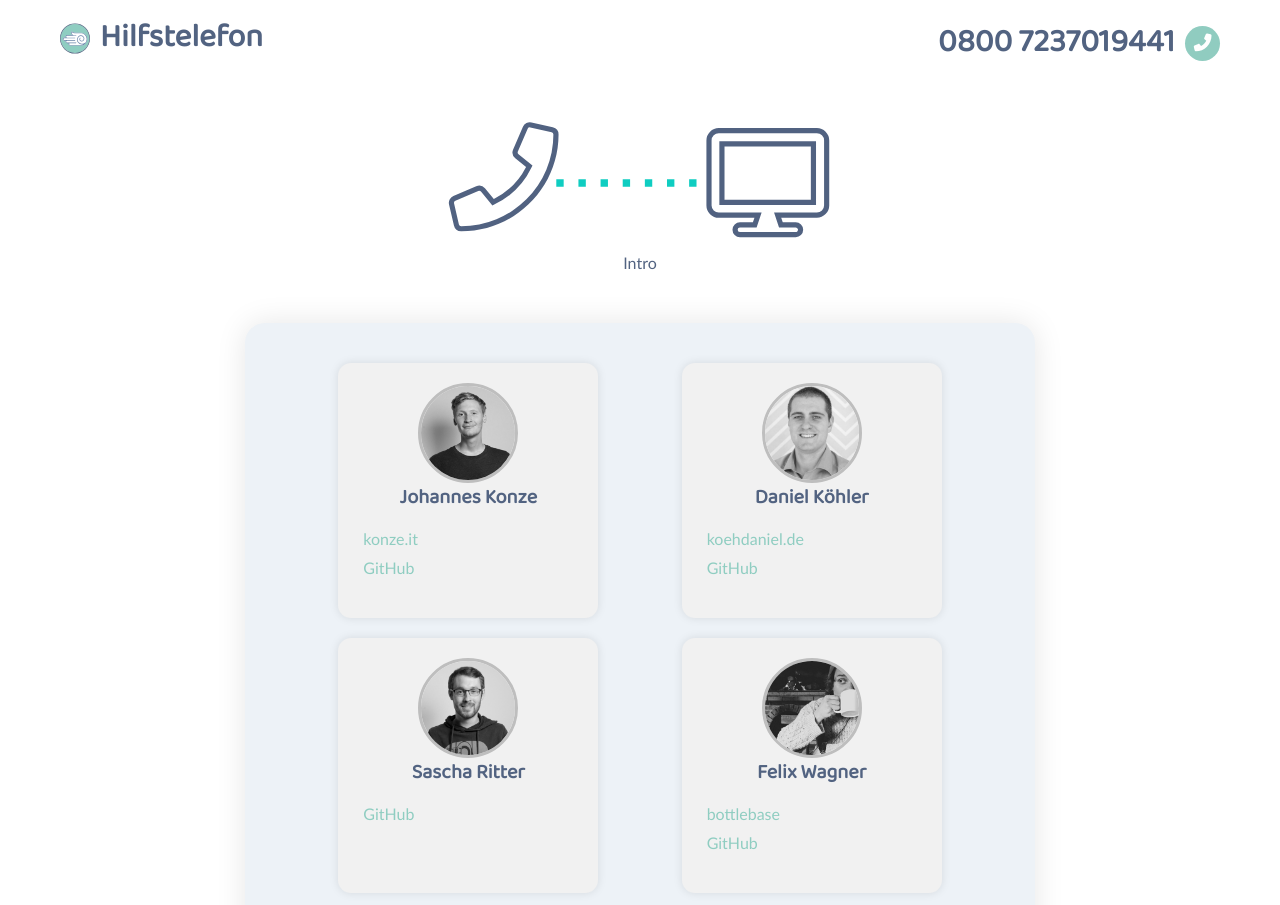
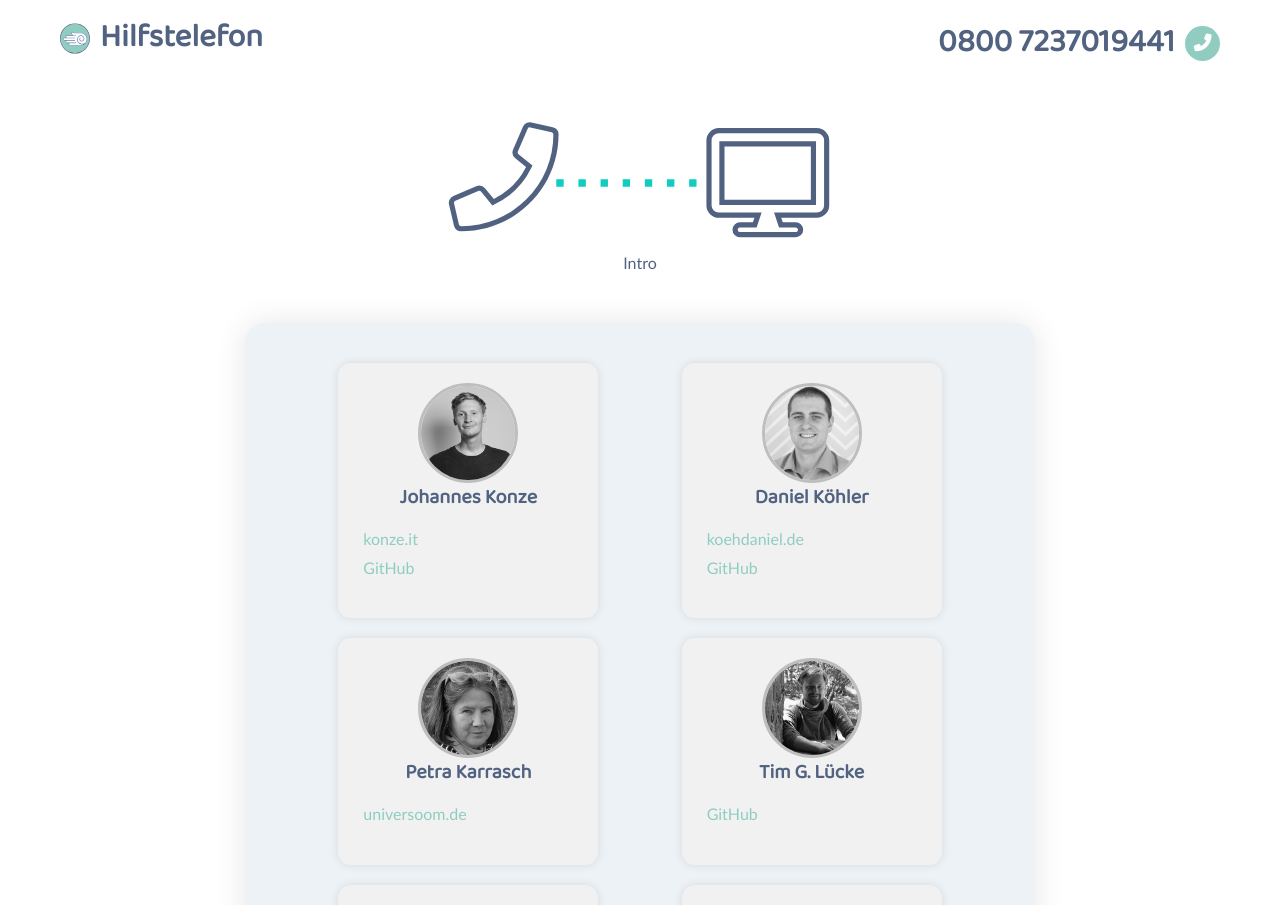
Before and after one commit to Hilfstelefon-WirVsVirus/hilfstelefon-frontend, a Vue app: page /impress in a window 1280 px wide. Shown: the top 905 px of the page. Built offline with nearby package versions, Linux system fonts and the light colour scheme.

Commit message:
Add new supporters

```diff
--- a/src/views/Impress.vue
+++ b/src/views/Impress.vue
@@ -144,6 +144,16 @@ export default {
         ],
       },
       {
+        name: 'Tim G. Lücke',
+        image: '/img/users/Tim.jpg',
+        links: [
+          {
+            url: '//github.com/TimsHisProjects',
+            pretty: 'GitHub',
+          },
+        ],
+      },
+      {
         name: 'Markus Willems',
         image: '/img/users/Markus.jpg',
         links: [
```
Also changed, not shown: public/img/users/Tim.jpg (added).
